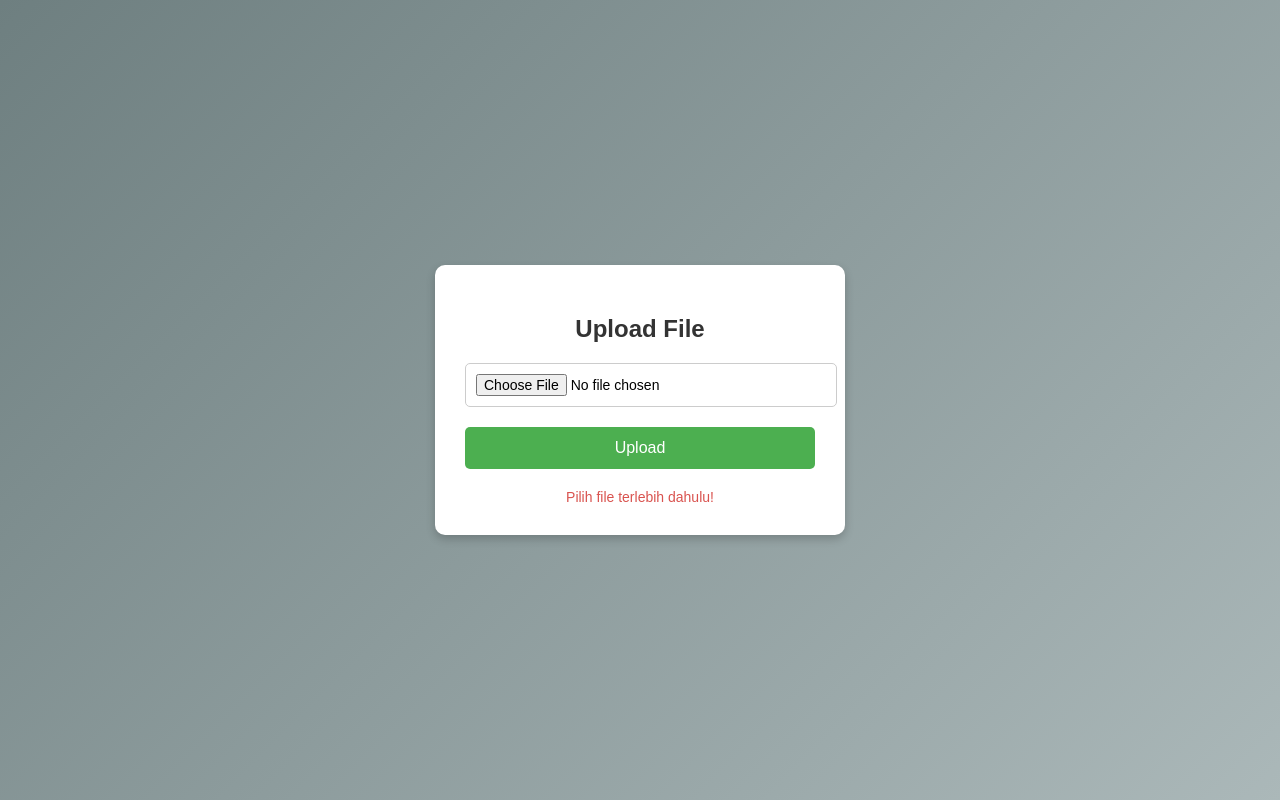
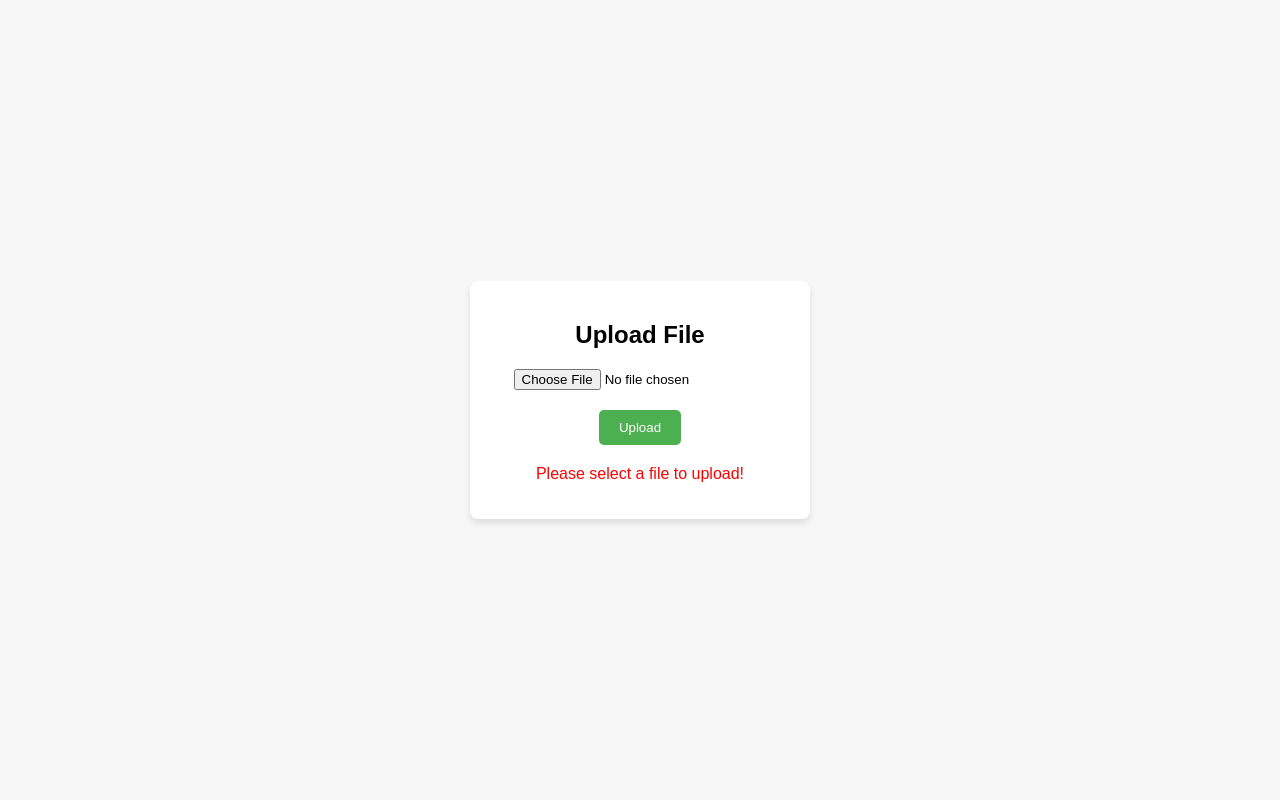
Before and after one commit to razkaraziq6/razkaprojecthtml, a plain HTML site: page FOTOTOLINK.html in a window 1280 px wide. Both pictures are taken after a click on the button "Upload". Drawn offline with Linux system fonts and the light colour scheme.

Commit message:
Update FOTOTOLINK.html

```diff
--- a/FOTOTOLINK.html
+++ b/FOTOTOLINK.html
@@ -3,105 +3,78 @@
 <head>
     <meta charset="UTF-8">
     <meta name="viewport" content="width=device-width, initial-scale=1.0">
-    <title>File Upload</title>
+    <title>Upload File</title>
     <style>
-        /* Gaya Umum */
         body {
-            font-family: 'Arial', sans-serif;
-            background: linear-gradient(135deg, #6e7f80, #abb8b9);
-            margin: 0;
-            padding: 0;
+            font-family: Arial, sans-serif;
             display: flex;
             justify-content: center;
             align-items: center;
             height: 100vh;
+            margin: 0;
+            background-color: #f7f7f7;
         }
 
-        .container {
+        .upload-container {
+            text-align: center;
             background-color: #fff;
-            padding: 30px;
-            border-radius: 10px;
-            box-shadow: 0 4px 10px rgba(0, 0, 0, 0.2);
-            width: 350px;
-            text-align: center;
-        }
-
-        h2 {
-            margin-bottom: 20px;
-            color: #333;
+            padding: 20px;
+            box-shadow: 0 4px 6px rgba(0, 0, 0, 0.1);
+            border-radius: 8px;
+            width: 300px;
         }
 
         input[type="file"] {
-            border: 1px solid #ccc;
-            padding: 10px;
             margin-bottom: 20px;
-            width: 100%;
-            border-radius: 5px;
-            font-size: 14px;
         }
 
         button {
+            padding: 10px 20px;
             background-color: #4CAF50;
             color: white;
             border: none;
-            padding: 12px 20px;
-            width: 100%;
             border-radius: 5px;
             cursor: pointer;
-            font-size: 16px;
         }
 
         button:hover {
             background-color: #45a049;
         }
 
-        #file-url, .error-message {
+        #file-url {
             margin-top: 20px;
-            font-size: 14px;
-            color: #333;
             word-wrap: break-word;
-        }
-
-        .error-message {
-            color: #d9534f;
         }
     </style>
 </head>
 <body>
-    <div class="container">
+
+<div class="upload-container">
     <h2>Upload File</h2>
     <input type="file" id="fileInput" />
-        <button onclick="generateLink()">Upload</button>
+    <button onclick="uploadFile()">Upload</button>
 
     <div id="file-url"></div>
-        <div class="error-message" id="file-message"></div>
 </div>
 
 <script>
-        function generateLink() {
+    function uploadFile() {
         const fileInput = document.getElementById('fileInput');
         const fileUrlDiv = document.getElementById('file-url');
-            const fileMessageDiv = document.getElementById('file-message');
 
         const file = fileInput.files[0];
-            fileUrlDiv.innerHTML = '';
-            fileMessageDiv.innerHTML = '';
-
         if (!file) {
-                fileMessageDiv.innerHTML = "Pilih file terlebih dahulu!";
+            fileUrlDiv.innerHTML = "<p style='color: red;'>Please select a file to upload!</p>";
             return;
         }
 
-            const fileName = file.name; // Ambil nama file
-            const baseUrl = "https://projectrazka.sgp.dom.my.id/FOTOTOLINK.html/";
-            const fullUrl = baseUrl + encodeURIComponent(fileName);
-
-            // Tampilkan link
+        const fileURL = URL.createObjectURL(file);
         fileUrlDiv.innerHTML = `
-                <p>File berhasil diproses!</p>
-                <p>Link: <a href="${fullUrl}" target="_blank">${fullUrl}</a></p>
+            <p>File uploaded successfully!</p>
+            <p>File URL: <a href="${fileURL}" target="_blank">${fileURL}</a></p>
         `;
     }
 </script>
+
 </body>
 </html>
```
Lines whose indentation alone changed are shown as unchanged.
